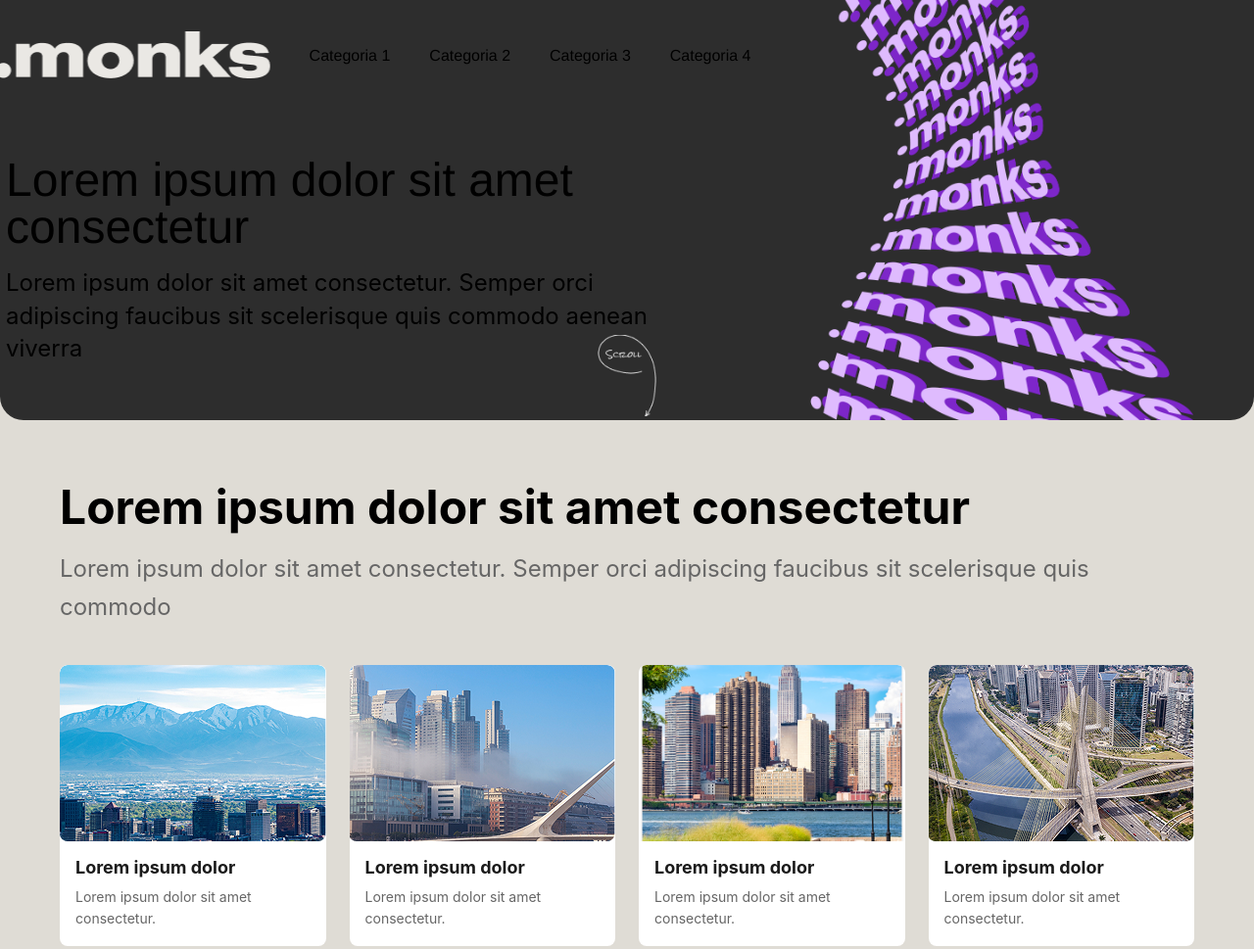
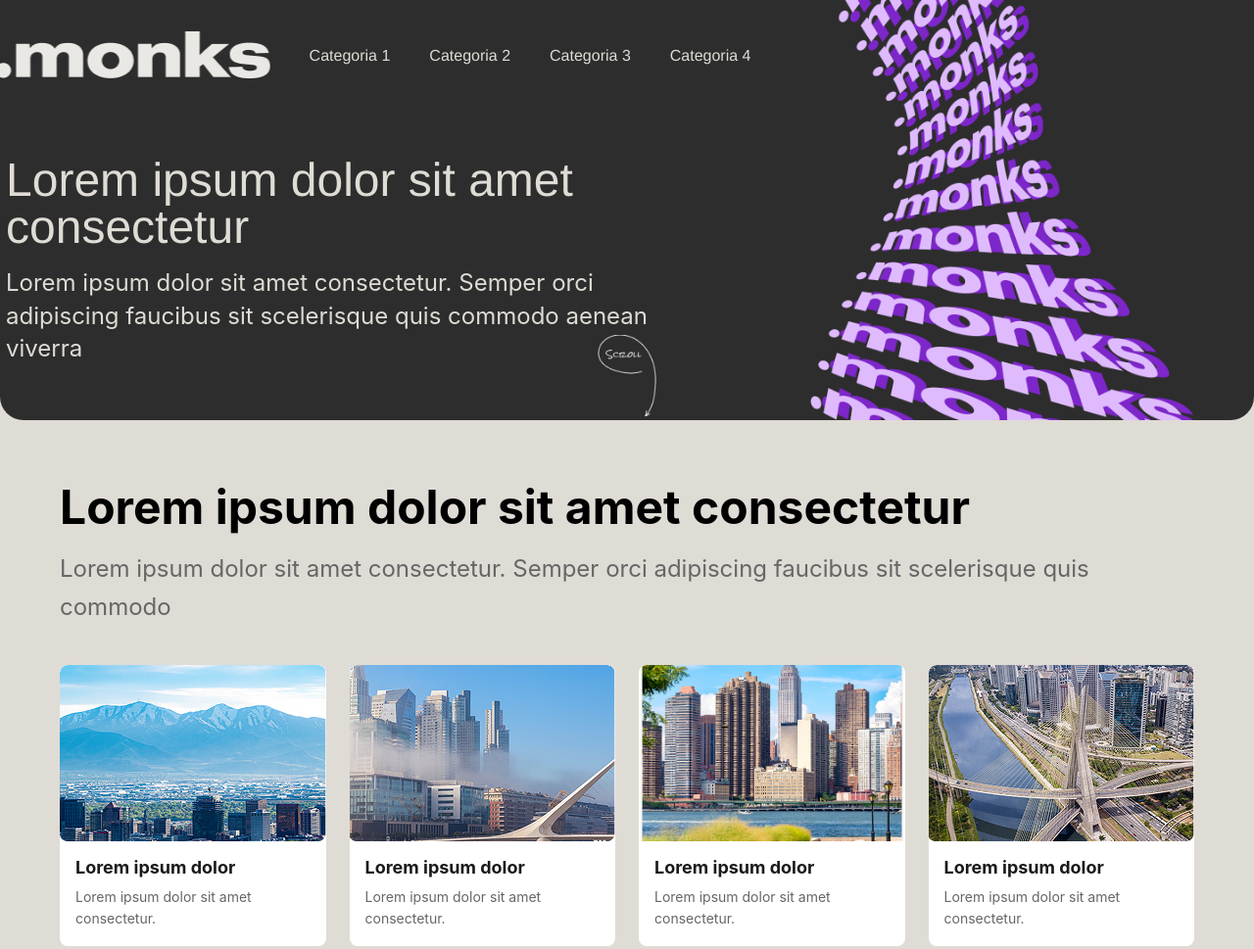
Before and after one commit to AndrezzaCoelho/monks-case-andrezza--1--monks, a plain HTML site: page index.html in a window 1280 px wide. Shown: the top 969 px of the page at 98% size. Drawn offline with Linux system fonts and the light colour scheme.

Commit message:
atualização final

```diff
--- a/css/style.css
+++ b/css/style.css
@@ -1,6 +1,6 @@
 :root {
     --color-dark: #1A1A1A;
-    --color-light: ;
+    --color-light: #DFDCD5 ;
     --color-bg: #DFDCD5;
     --color-white: #FFFFFF;
     --color-purple: #7D26C9;
```
